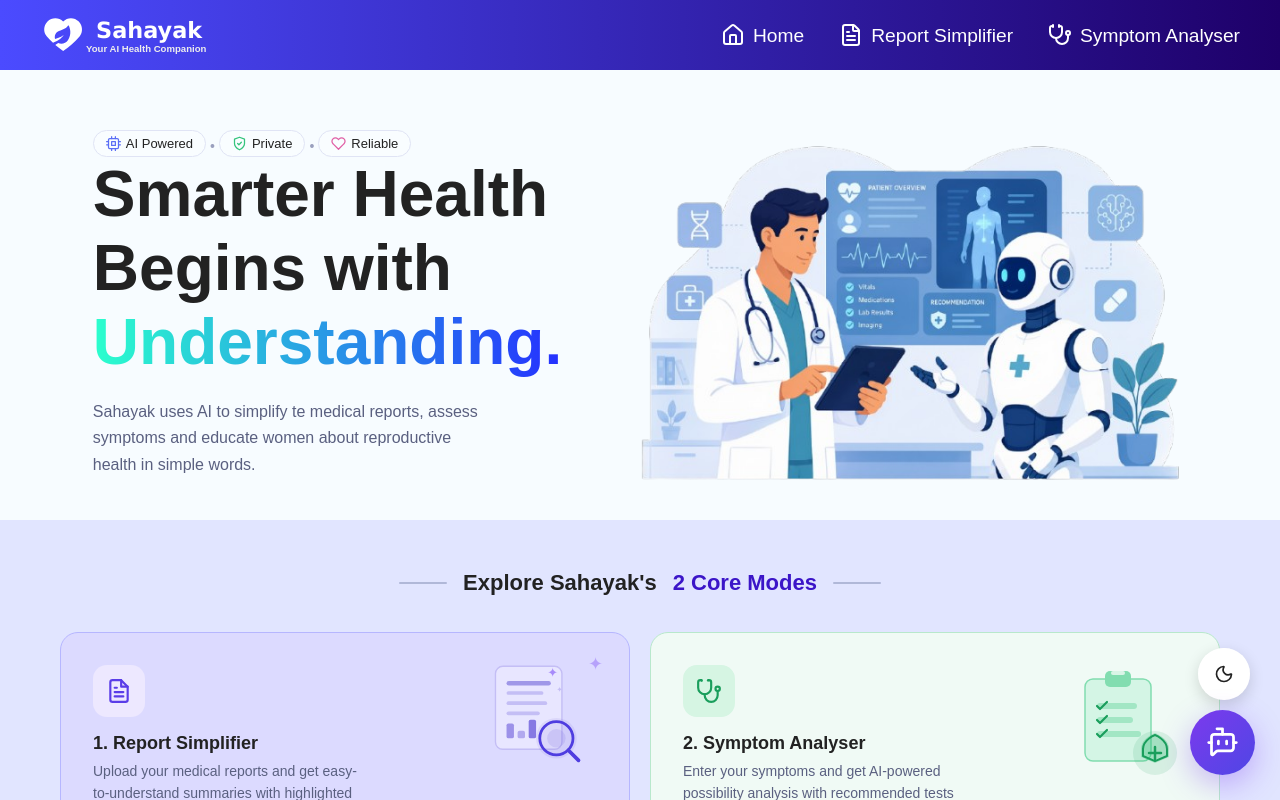
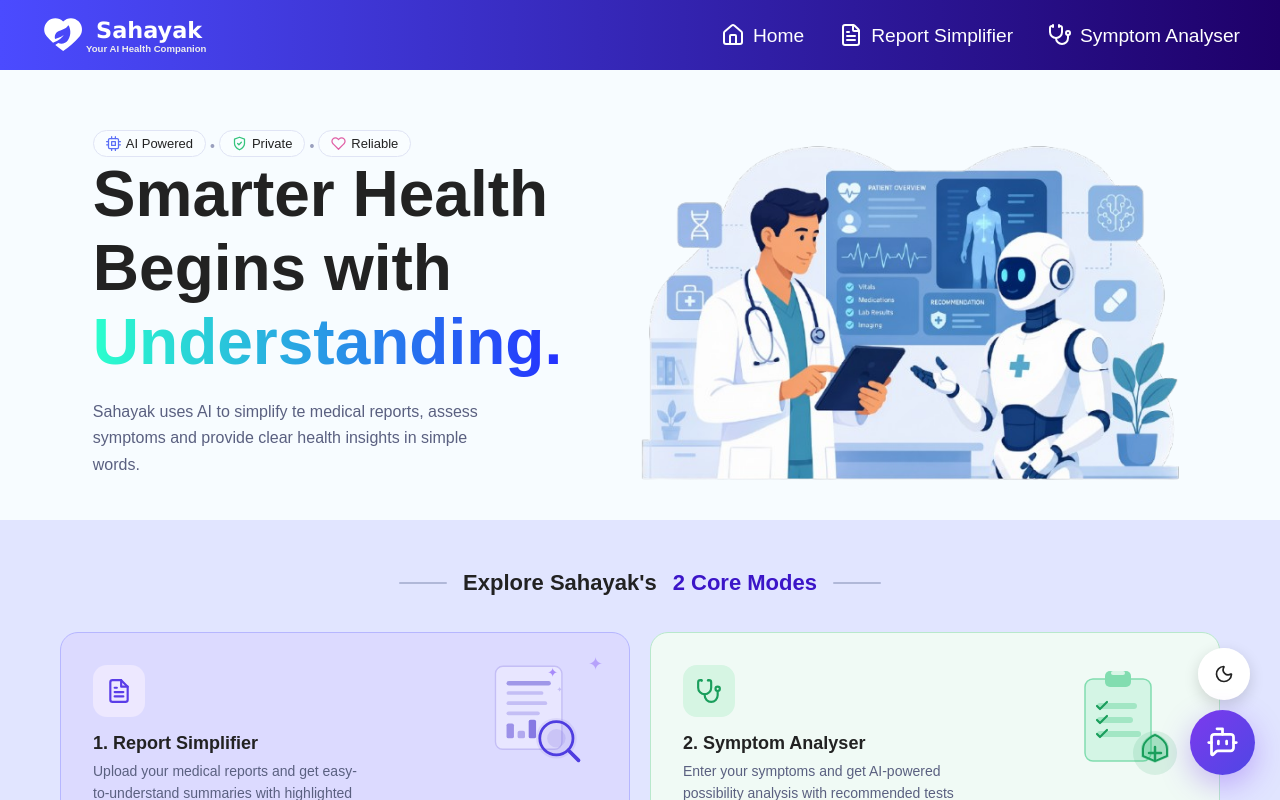
Before and after one commit to Creatrix106/Sahayak, a React (Vite) app in the folder frontend/: page / in a window 1280 px wide. Shown: the top 800 px of the page. Built offline with nearby package versions, Linux system fonts and the light colour scheme.

Commit message:
Update description for clarity on health insights

```diff
--- a/frontend/src/pages/Home.jsx
+++ b/frontend/src/pages/Home.jsx
@@ -215,7 +215,7 @@ const Home = () => {
             </h1>
             <p>
               Sahayak uses AI to simplify te medical reports, assess symptoms
-              and educate women about reproductive health in simple words.
+              and provide clear health insights in simple words.
             </p>
           </div>
 
```
